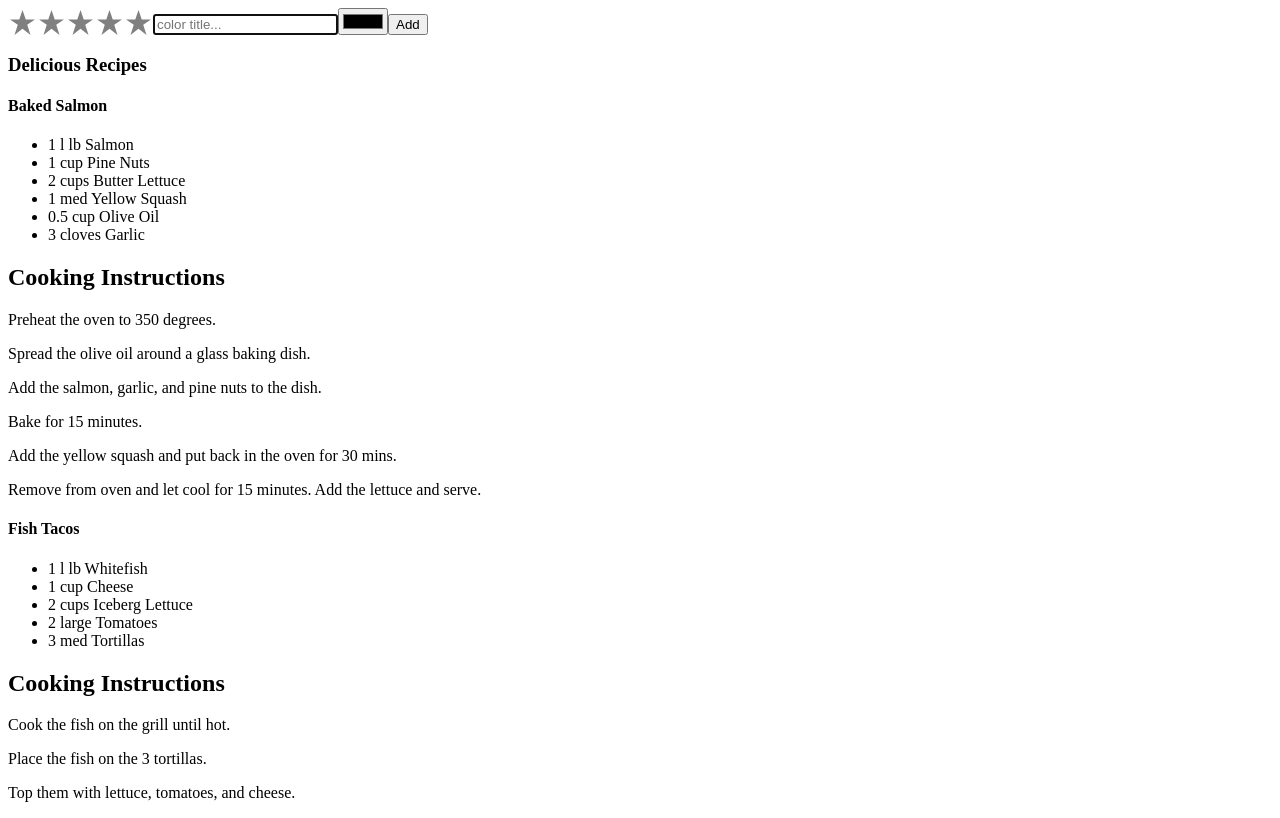
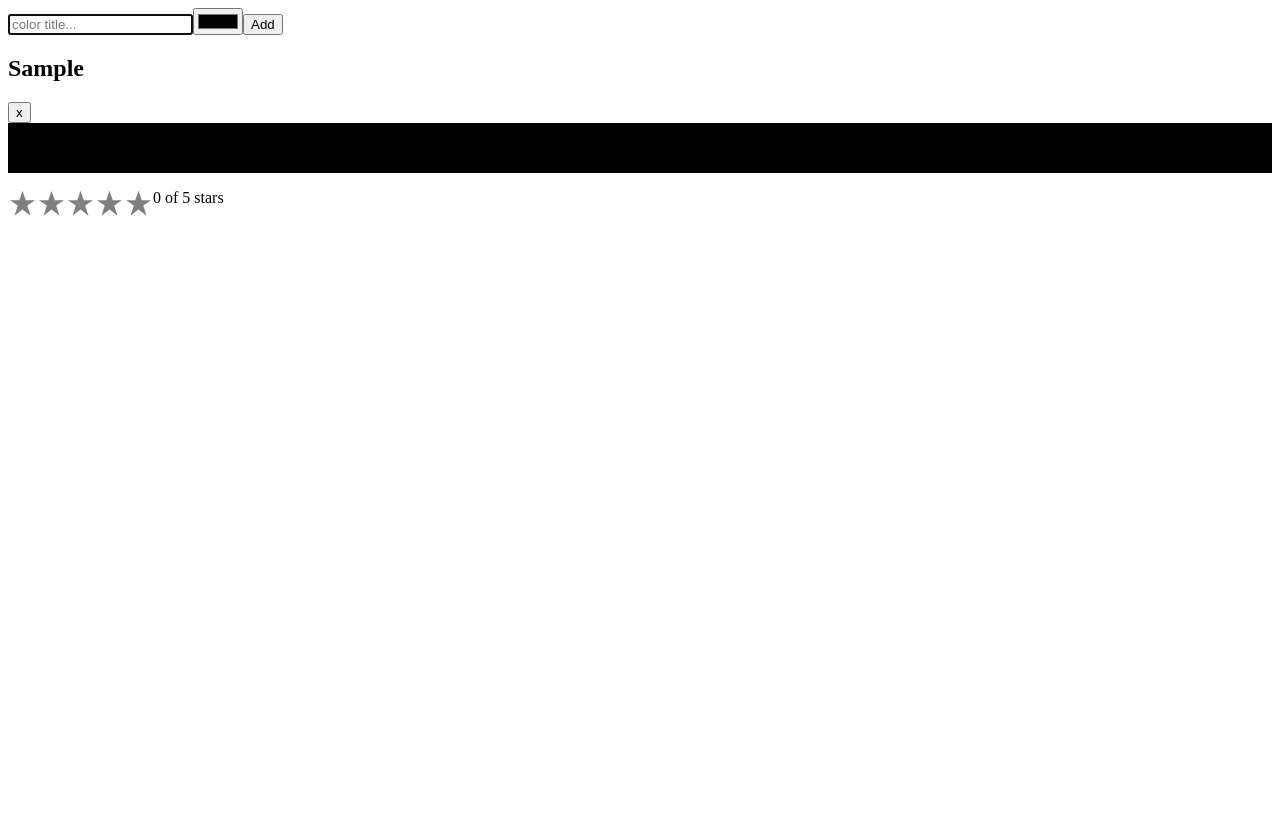
Before and after one commit to klochkovS/ReactDemo, a React app: page / in a window 1280 px wide. Both pictures are taken after typing "Sample" into the empty fields and a click on the button "Add". Built offline with nearby package versions, Linux system fonts and the light colour scheme.

Commit message:
decomposition color app

```diff
--- a/package.json
+++ b/package.json
@@ -8,7 +8,8 @@
     "eslint": "^4.19.1",
     "prop-types": "^15.6.1",
     "react": "^16.4.0",
-    "react-dom": "^16.4.0"
+    "react-dom": "^16.4.0",
+    "uuid": "^3.2.1"
   },
   "scripts": {
     "build": "webpack-dev-server --mode development"
--- a/src/App.css
+++ /dev/null
@@ -1,3 +0,0 @@
-.App {
-  font-family: Arial, Helvetica, sans-serif;
-}
--- a/src/Components/App.jsx
+++ b/src/Components/App.jsx
@@ -1,20 +1,59 @@
-import React from 'react';
-import recipesData from '../data';
-import Menu from './Menu';
+import React, { Component } from 'react';
+import { v4 } from 'uuid';
 import AddColorForm from './AddColorForm';
-import StarRating from './StarRating';
+import ColorList from './ColorList';
 
+class App extends Component {
+  constructor(props) {
+    super(props);
+    this.state = {
+      colors: [],
+    };
+    this.addColor = this.addColor.bind(this);
+    this.rateColor = this.rateColor.bind(this);
+    this.removeColor = this.removeColor.bind(this);
+  }
 
-const logColor = (title, color) =>
-  console.log(`New Color: ${title} | ${color}`);
+  addColor(title, color) {
+    const colors = [
+      ...this.state.colors,
+      {
+        id: v4(),
+        title,
+        color,
+        rating: 0,
+      },
+    ];
+    this.setState({ colors });
+  }
 
-const App = () => (
-  <section>
-    <StarRating />
-    <AddColorForm onNewColor={logColor} />
-    <Menu recipes={recipesData} />
-  </section>
-);
+  rateColor(id, rating) {
+    const colors = this.state.colors.map(color =>
+      (color.id !== id) ?
+        color : { id: color.id, title: color.title, color: color.color, rating });
+    this.setState({ colors });
+  }
 
+  removeColor(id) {
+    const colors = this.state.colors.filter(color =>
+      color.id !== id);
+    this.setState({ colors });
+  }
+
+  render() {
+    const { addColor, rateColor, removeColor } = this;
+    const { colors } = this.state;
+    return (
+      <div className="app">
+        <AddColorForm onNewColor={addColor} />
+        <ColorList
+          colors={colors}
+          onRate={rateColor}
+          onRemove={removeColor}
+        />
+      </div>
+    );
+  }
+}
 
 export default App;
--- /dev/null
+++ b/src/Components/Color.jsx
@@ -0,0 +1,25 @@
+import React from 'react';
+import StarRating from './StarRating';
+
+const Color = ({
+  title,
+  color,
+  rating = 0,
+  onRemove = f => f,
+  onRate = f => f,
+}) => (
+    <section className="color">
+      <h1>{title}</h1>
+      <button onClick={onRemove}>x</button>
+      <div
+        className="color"
+        style={{ backgroundColor: color, height: 50 }}
+      >
+      </div>
+      <div>
+        <StarRating starsSelected={rating} onRate={onRate} />
+      </div>
+    </section>
+  );
+
+export default Color;
--- /dev/null
+++ b/src/Components/ColorList.jsx
@@ -0,0 +1,21 @@
+import React from 'react';
+import Color from './Color';
+
+const ColorList = ({
+  colors = [],
+  onRate = f => f,
+  onRemove = f => f,
+}) => (
+    <div className="color-list">
+      {(colors.length === 0) ?
+        <p>No Colors Listed. (Add a Color) </p> :
+        colors.map(color => (<Color
+          key={color.id}
+          {...color}
+          onRate={rating => onRate(color.id, rating)}
+          onRemove={() => onRemove(color.id)}
+        />))}
+    </div>
+  );
+
+export default ColorList;
--- a/src/Components/Star.jsx
+++ b/src/Components/Star.jsx
@@ -2,9 +2,8 @@ import React from 'react';
 import PropTypes from 'prop-types';
 import './star.css';
 
-const Star = ({ selected = false, onClick = f => f }) => (
-  <div className={(selected) ? 'star selected' : 'star'} onClick={onClick}>
-  </div>
+const Star = ({ selected = false, onRate = f => f }) => (
+  <div className={(selected) ? 'star selected' : 'star'} onClick={onRate}></div>
 );
 
 Star.propTypes = {
--- a/src/Components/StarRating.jsx
+++ b/src/Components/StarRating.jsx
@@ -1,42 +1,16 @@
-import React, { Component } from 'react';
-import PropTypes from 'prop-types';
+import React from 'react';
 import Star from './Star';
 
-class StarRating extends Component {
-  constructor(props) {
-    super(props);
-    this.state = {
-      starsSelected: 0,
-    };
-    this.change = this.change.bind(this);
-  }
-
-  change(starsSelected) {
-    this.setState({ starsSelected });
-  }
-
-  render() {
-    const { totalStars } = this.props;
-    const { starsSelected } = this.state;
-    return (
+const StarRating = ({ starsSelected = 0, totalStars = 5, onRate = f => f }) => (
   <div className="star-rating">
     {[...Array(totalStars)].map((n, i) =>
       (<Star
         key={i}
         selected={i < starsSelected}
-            onClick={() => this.change(i + 1)}
+        onRate={() => onRate(i + 1)}
       />))}
+    <p>{starsSelected} of {totalStars} stars</p>
   </div>
 );
-  }
-}
-
-StarRating.propTypes = {
-  totalStars: PropTypes.number,
-};
-
-StarRating.defaultProps = {
-  totalStars: 5,
-};
 
 export default StarRating;
```
Also changed, not shown: .eslintrc.js, 1 other file (tests, documents, lock files or other folders). Lines whose indentation alone changed are shown as unchanged.
